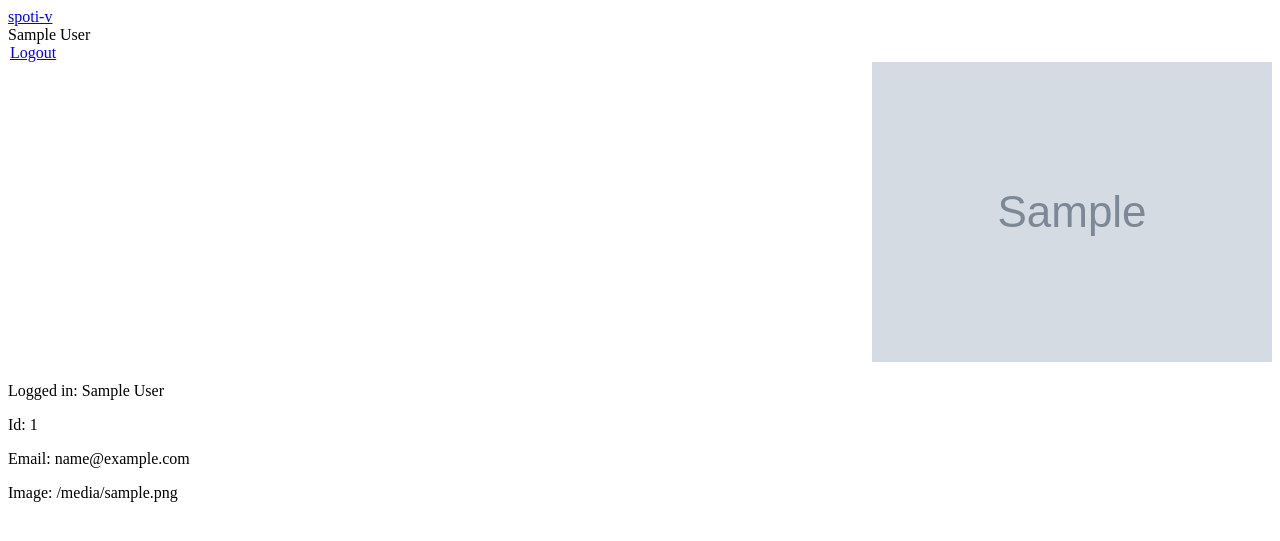
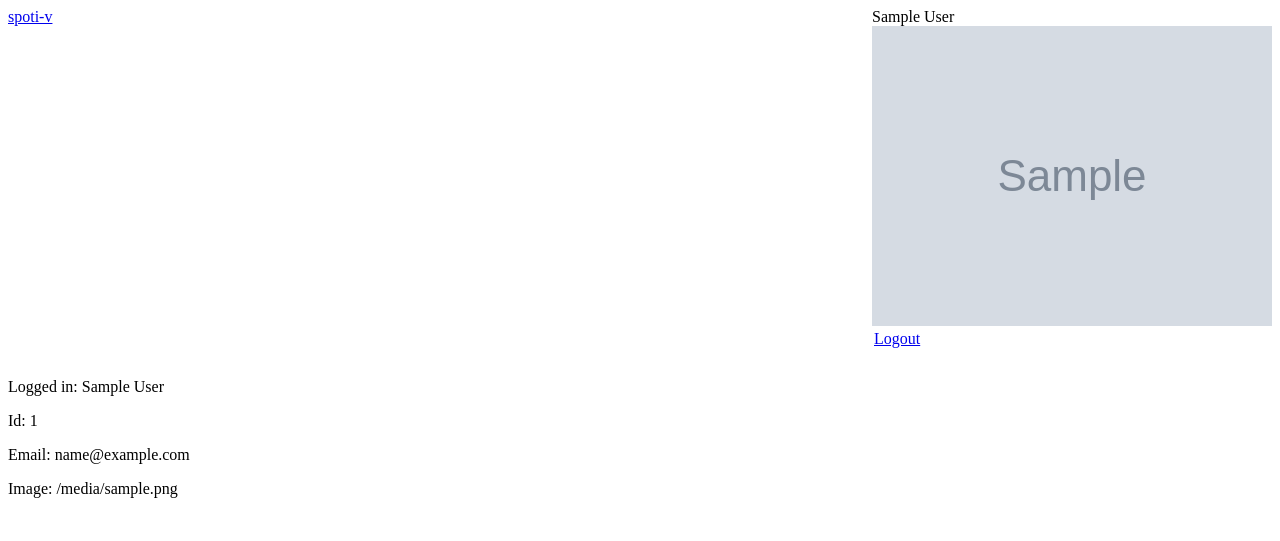
Before and after one commit to vvargoal/v-ify, a Django app: template app/templates/index.html in a window 1280 px wide. Shown: the top 541 px of the page. Run offline with Django 3.2, Linux system fonts and the light colour scheme; the template is opened without the code that fills it: most values are stand-ins (such as "Sample title", 1, 10 or a date in 2020); grey boxes marked "Sample" are stand-in pictures.

Commit message:
added title bar, login button to index

```diff
--- a/app/static/css/style.css
+++ b/app/static/css/style.css
@@ -1,31 +1,26 @@
-#explorer {
-    text-align: right;
+#title {
+  float: left;
 }
-.login-left{
-    text-align: left;
+#login-bar{
+  float: right;
 }
-.login-right{
-    text-align: right;
+#title-bar {
+  margin-bottom: 30px;
+}
+.clearfix:before,
+.clearfix:after {
+  content: " ";
+  display: table;
+}
+.clearfix:after {
+  clear: both;
 }
 
+/*
 #login {
   display: none;
 }
 #loggedin {
   display: none;
 }
-
-.post_created {
-    text-align: right;
-}
-.follow_user {
-    float: left;
-}
-.follow_button {
-    float: right;
-}
-.clearfix::after {
-    content: "";
-    clear: both;
-    display: table;
-}
+*/
--- a/app/templates/base.html
+++ b/app/templates/base.html
@@ -6,25 +6,25 @@
   <link rel="stylesheet" type="text/css" href="{% static "css/style.css" %}">
   {% block head %}
   <title>spoti-v</title>
-  <div align='left'>
+  {% endblock %}
+</head>
+<body>
+  <div id="title-bar">
+    <div class="clearfix">
+      <div id="title">
         <a href="/">spoti-v</a>
       </div>
       {% if spotify_id %}
-  <div class="login">
-    <div class="login-left">
+      <div id="login-bar">
         <div class="user-name">{{ display_name }}</div>
+        <img src="{{ image_url }}"/>
         <div class="logout">
           <a style="padding-left: 2px" href="/accounts/logout"> Logout</a>
         </div>
       </div>
-    <div class="login-right">
-      <img src="{{ image_url }}"/>
+      {% endif %}
     </div>
   </div>
-  {% endif %}
-  {% endblock %}
-</head>
-<body>
   {% block body %}
   {% endblock %}
 </body>
--- a/app/templates/index.html
+++ b/app/templates/index.html
@@ -1,18 +1,21 @@
 {% extends "base.html" %}
 {% block body %}
+
+{% if spotify_id %}
+<p>Logged in: {{display_name}}
+<p>Id: {{spotify_id}}
+<p>Email: {{email}}
+<p>Image: {{image_url}}
+{% else %}
 <div>
   <div id="login">
     <h1>First, log in to spotify</h1>
-    <a href="/login">Log in</a>
+    <a href="/accounts/login">Log in</a>
   </div>
   <div id="loggedin">
   </div>
 </div>
-
-<p>Logged in: {{display_name}}
-<p>Id: {{spotify_id}}
-<p>Email: {{email}}
-<p>Image: {{image_url}}
+{% endif %}
 
 <!--
  <script id="loggedin-template" type="text/x-handlebars-template">
```
Lines whose indentation alone changed are shown as unchanged.
